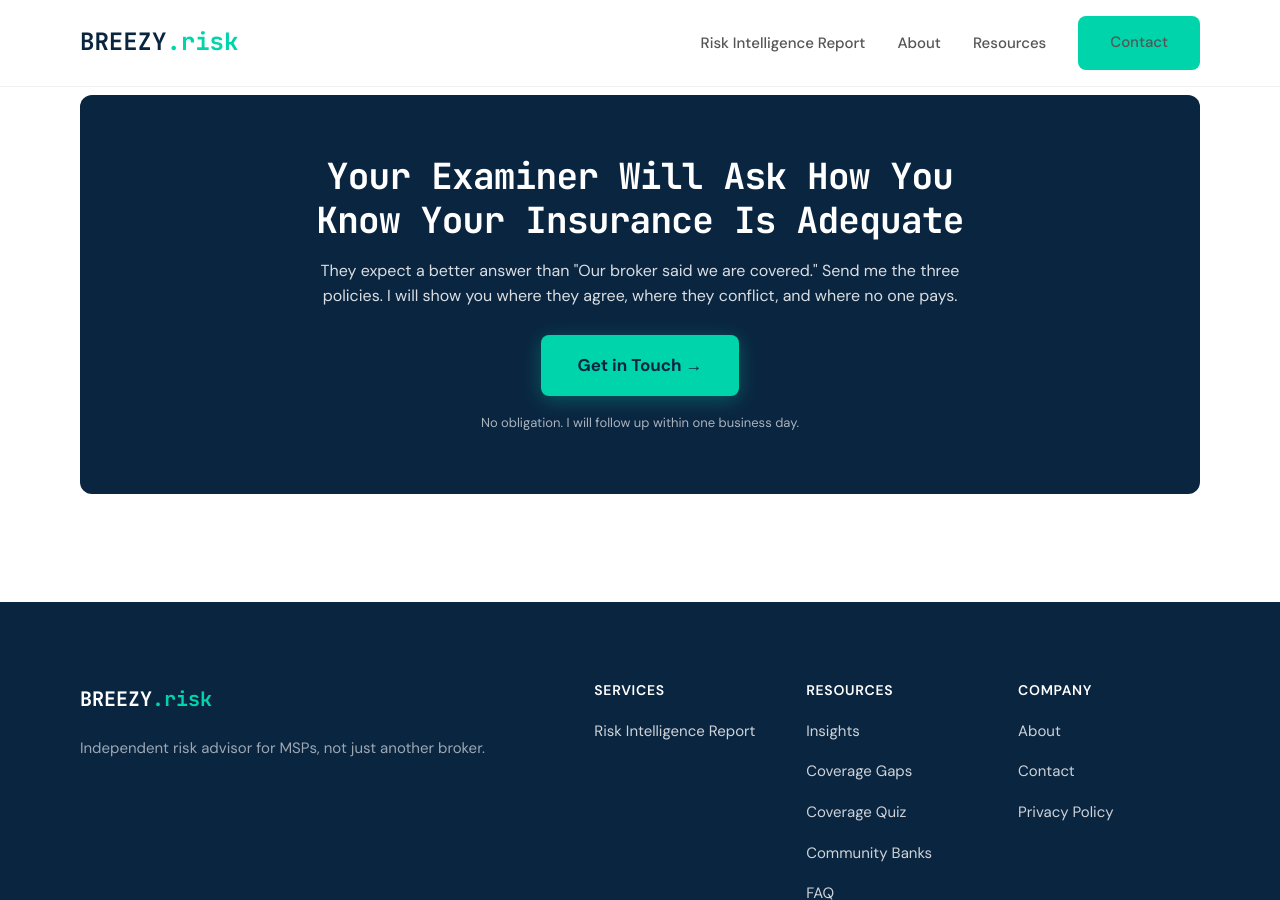
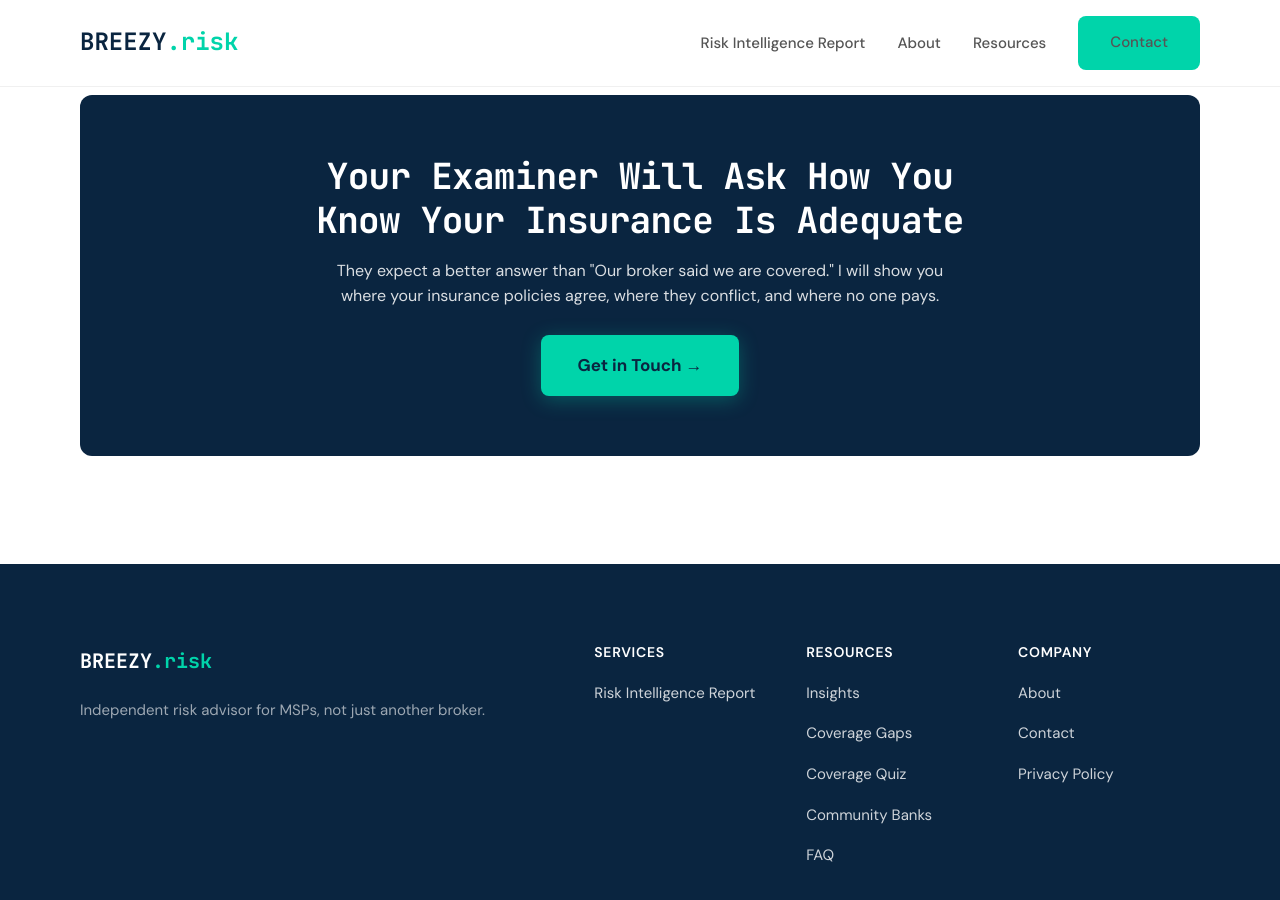
Before and after one commit to joeproe1/breezyins.com, a Jekyll site: the page built from community-bank-insurance.html, in a window 1280 px wide and 900 px high, scrolled down 1604 px. Built offline with Jekyll 4.4.1, drawn with Linux system fonts in a browser that asks for light colours.

Commit message:
Simplify community bank CTA: remove operational details, tighten copy
Co-Authored-By: Claude Opus 4.6 <noreply@anthropic.com>

```diff
--- a/community-bank-insurance.html
+++ b/community-bank-insurance.html
@@ -241,9 +241,8 @@ permalink: /community-bank-insurance/
   <div class="bank-cta-inner">
     <h2>Your Examiner Will Ask How You Know Your Insurance Is Adequate</h2>
     <p>
-      They expect a better answer than "Our broker said we are covered." Send me the three policies. I will show you where they agree, where they conflict, and where no one pays.
+      They expect a better answer than "Our broker said we are covered." I will show you where your insurance policies agree, where they conflict, and where no one pays.
     </p>
     <a href="{{ '/contact/' | relative_url }}" class="btn-accent">Get in Touch &rarr;</a>
-    <div class="bank-cta-foot">No obligation. I will follow up within one business day.</div>
   </div>
 </section>
```
